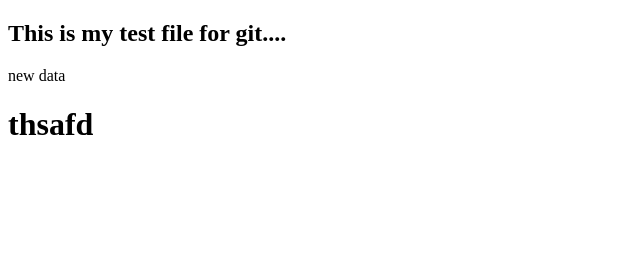
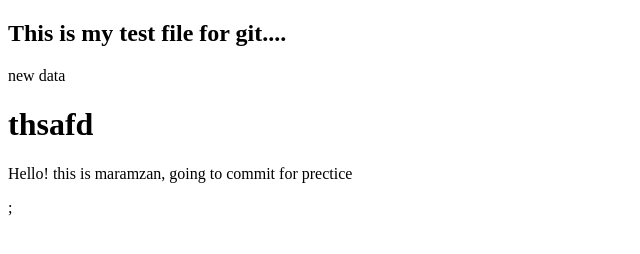
Before and after one commit to naveed-rana/gitpractice, a plain HTML site: page index.html in a window 1280 px wide. Shown: the whole page, without its empty margins (0-640 px from the left). Drawn offline with Linux system fonts and the light colour scheme.

Commit message:
commit by maramzan

```diff
--- a/index.html
+++ b/index.html
@@ -14,5 +14,7 @@
 
     <h1>thsafd</h1>
 
+    <p>Hello! this is maramzan, going to commit for prectice</p>;
+
 </body>
 </html>
```
